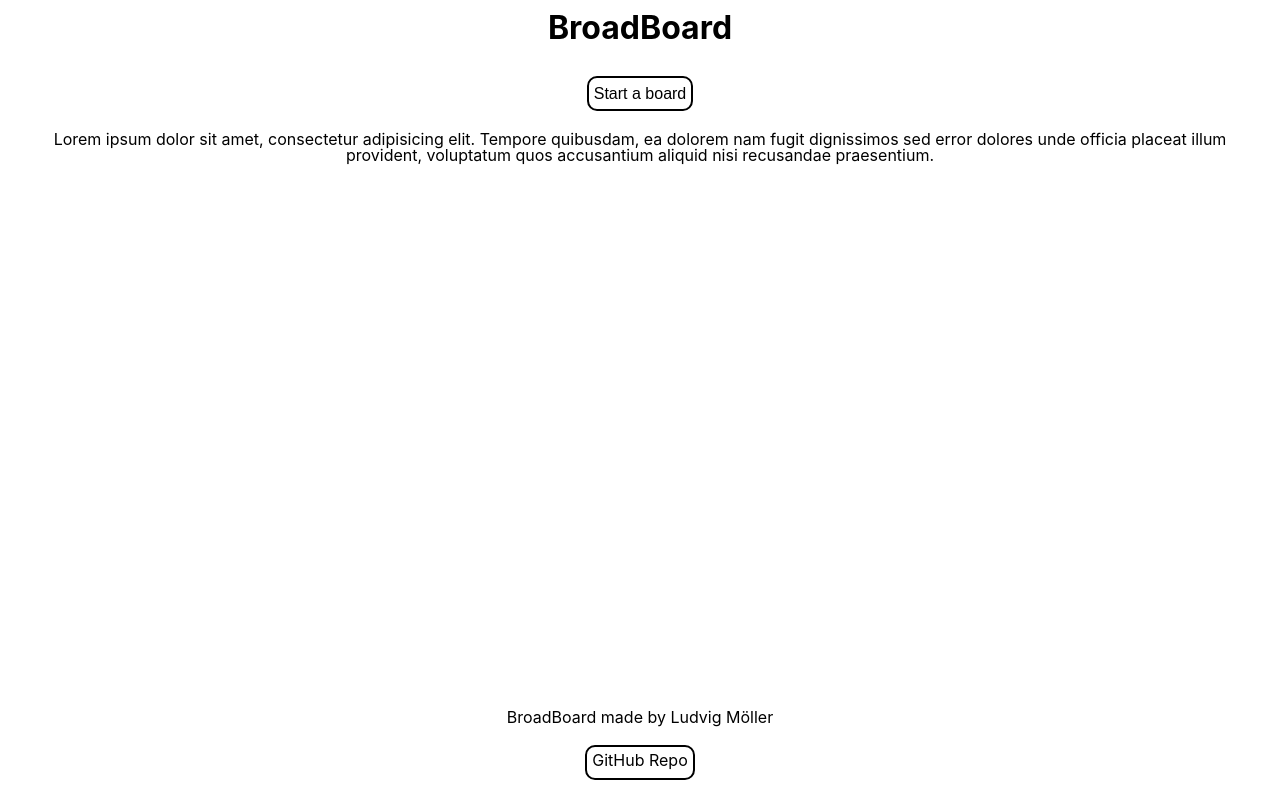
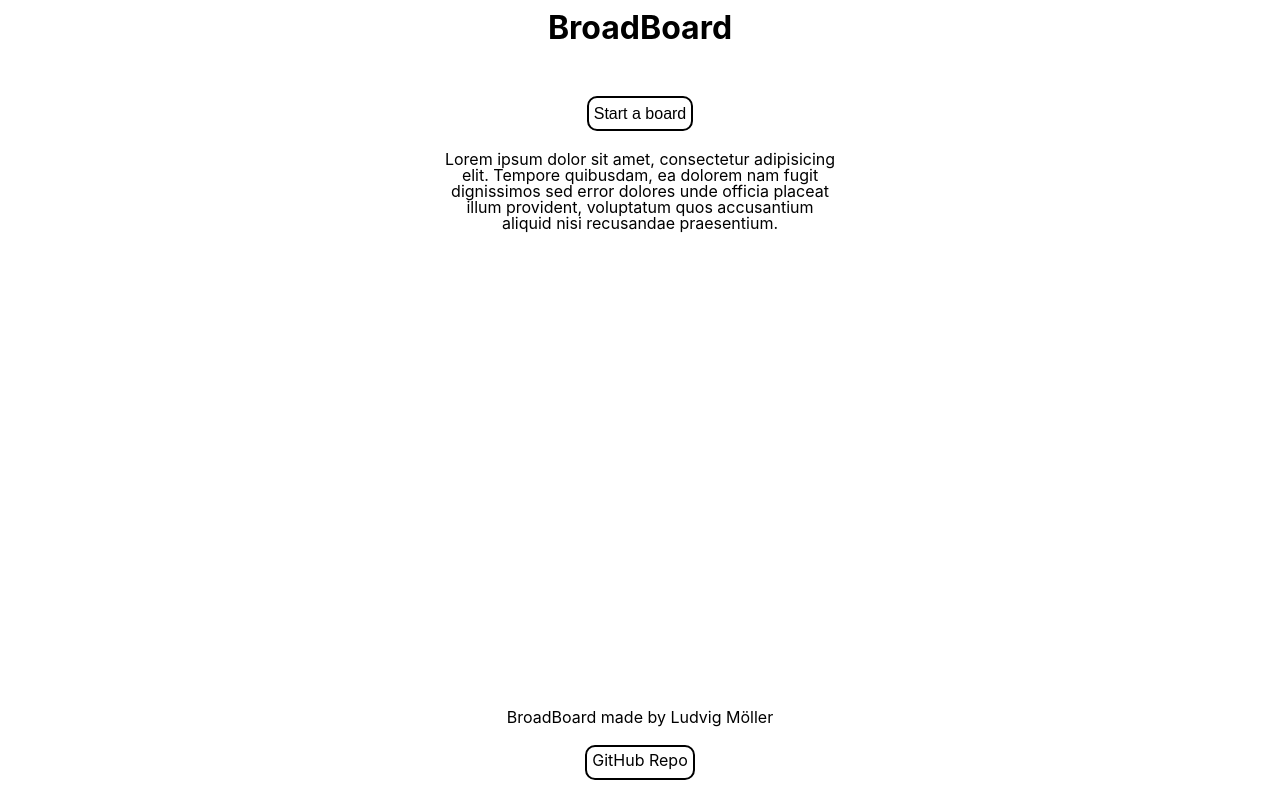
Before and after one commit to ludvig-moller/broad-board, a React (Vite) app in the folder frontend/: page / in a window 1280 px wide. Built offline with nearby package versions, Linux system fonts and the light colour scheme.

Commit message:
Update landing page style

```diff
--- a/frontend/src/styles/pages/_landing.scss
+++ b/frontend/src/styles/pages/_landing.scss
@@ -4,9 +4,10 @@
     flex-direction: column;
     align-items: center;
     gap: 20px;
-    padding: 20px;
+    padding: 40px;
 }
 
 .landing-page-info {
     text-align: center;
+    max-width: 400px;
 }
```
